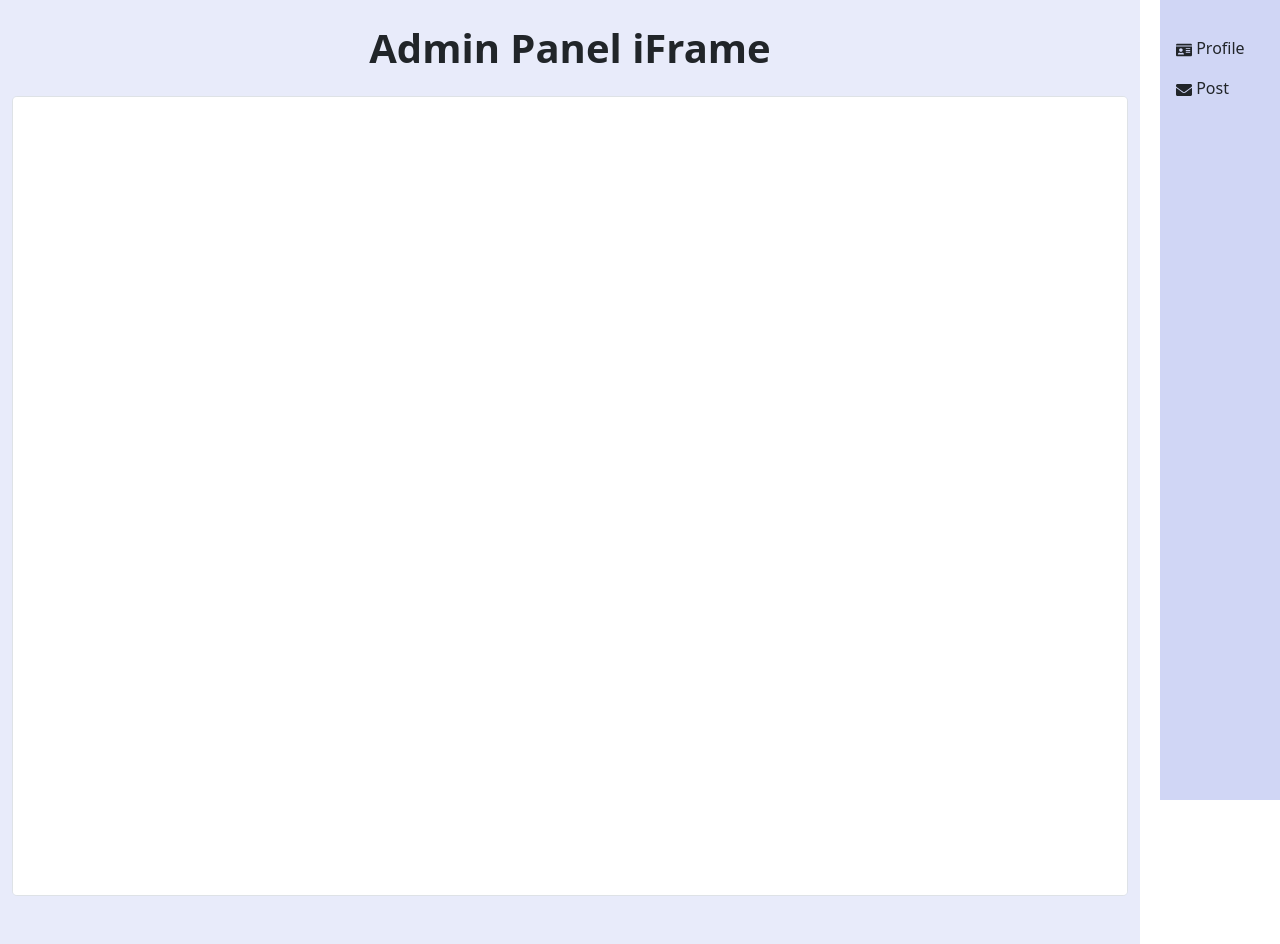
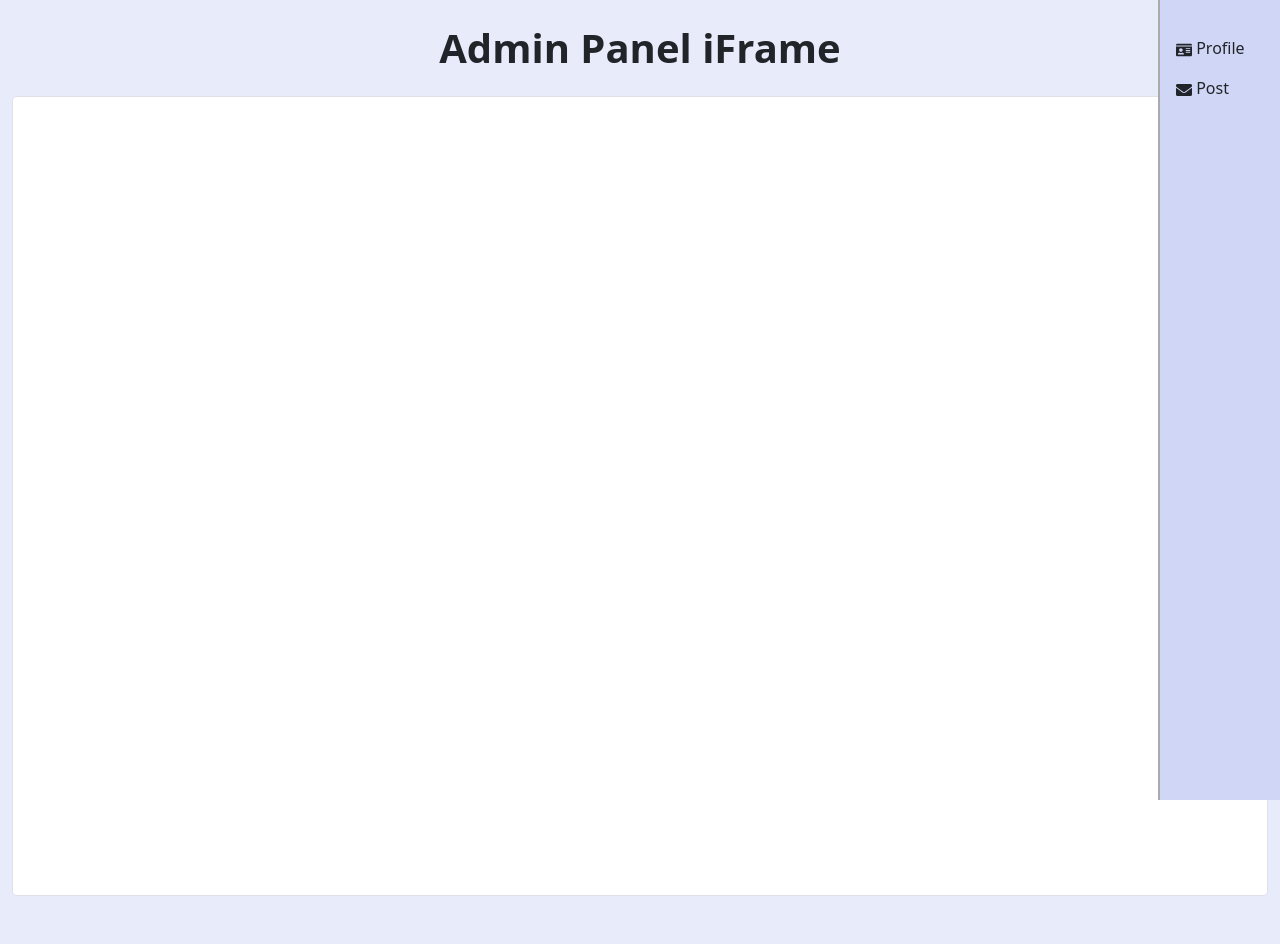
Before and after one commit to charan0017/admin-panel-iframe, a Next.js app: page / in a window 1280 px wide. Built offline with nearby package versions, Linux system fonts and the light colour scheme.

Commit message:
added vertical line to differentiate main content from side nav and drawer

```diff
--- a/components/SideDrawer/SideDrawer.jsx
+++ b/components/SideDrawer/SideDrawer.jsx
@@ -21,6 +21,7 @@ export default function SideDrawer({ title, children, modalIsOpen, setModalIsOpe
 
     return (
         <div ref={modalRef} className={`${styles.sideModal} ${modalIsOpen ? '' : 'd-none'}`} onClick={handleClickOutside}>
+            <div className={styles.sideModalVr}>&nbsp;</div>
             <div className={styles.sideModalContent}>
                 <Row className="sticky-top m-0 bg-dark-info">
                     <Col>
--- a/components/SideDrawer/SideDrawer.module.css
+++ b/components/SideDrawer/SideDrawer.module.css
@@ -10,6 +10,17 @@
     background-color: rgba(0, 0, 0, 0.4);
 }
 
+.sideModalVr {
+    height: 100%;
+    width: 2px;
+    display: block;
+    position: fixed;
+    z-index: 1;
+    top: 0;
+    background-color: #aaa;
+    right: 350px;
+}
+
 .sideModalContent {
     height: 100%;
     width: 350px;
--- a/components/SideNav/SideNav.jsx
+++ b/components/SideNav/SideNav.jsx
@@ -4,6 +4,8 @@ import styles from './SideNav.module.css';
 
 export default function SideNav({ onProfileClick, onPostsClick }) {
     return (
+        <>
+            <div className={styles.sideNavVr}>&nbsp;</div>
             <div className={styles.sideNav}>
                 <Row className="mt-3">
                     <Col>
@@ -20,5 +22,6 @@ export default function SideNav({ onProfileClick, onPostsClick }) {
                     </Col>
                 </Row>
             </div>
+        </>
     );
 }
--- a/components/SideNav/SideNav.module.css
+++ b/components/SideNav/SideNav.module.css
@@ -1,3 +1,14 @@
+.sideNavVr {
+    height: 100%;
+    width: 2px;
+    display: block;
+    position: fixed;
+    z-index: 1;
+    top: 0;
+    background-color: #aaa;
+    right: 7.5rem;
+}
+
 .sideNav {
     height: 100%;
     width: 7.5rem;
@@ -11,7 +22,7 @@
 }
 
 @media only screen and (max-width: 768px) {
-    .sideNav {
+    .sideNav, .sideNavVr {
         display: none;
     }
 }
--- a/pages/index.jsx
+++ b/pages/index.jsx
@@ -28,7 +28,7 @@ export default function Home() {
     });
 
     return (
-        <Container className="bg-dark-info m-0 pb-5">
+        <Container className="bg-dark-info m-0 pb-5 max-width-100">
             <Head>
                 <title>Admin Panel iFrame</title>
                 <meta name="description" content="Admin Panel for showing users and their posts" />
--- a/styles/globals.css
+++ b/styles/globals.css
@@ -8,6 +8,10 @@
     height: 100vh !important;
 }
 
+.max-width-100 {
+    max-width: 100% !important;
+}
+
 .bg-dark-info {
     background-color: #e8ebfa !important;
 }
```
Lines whose indentation alone changed are shown as unchanged.
